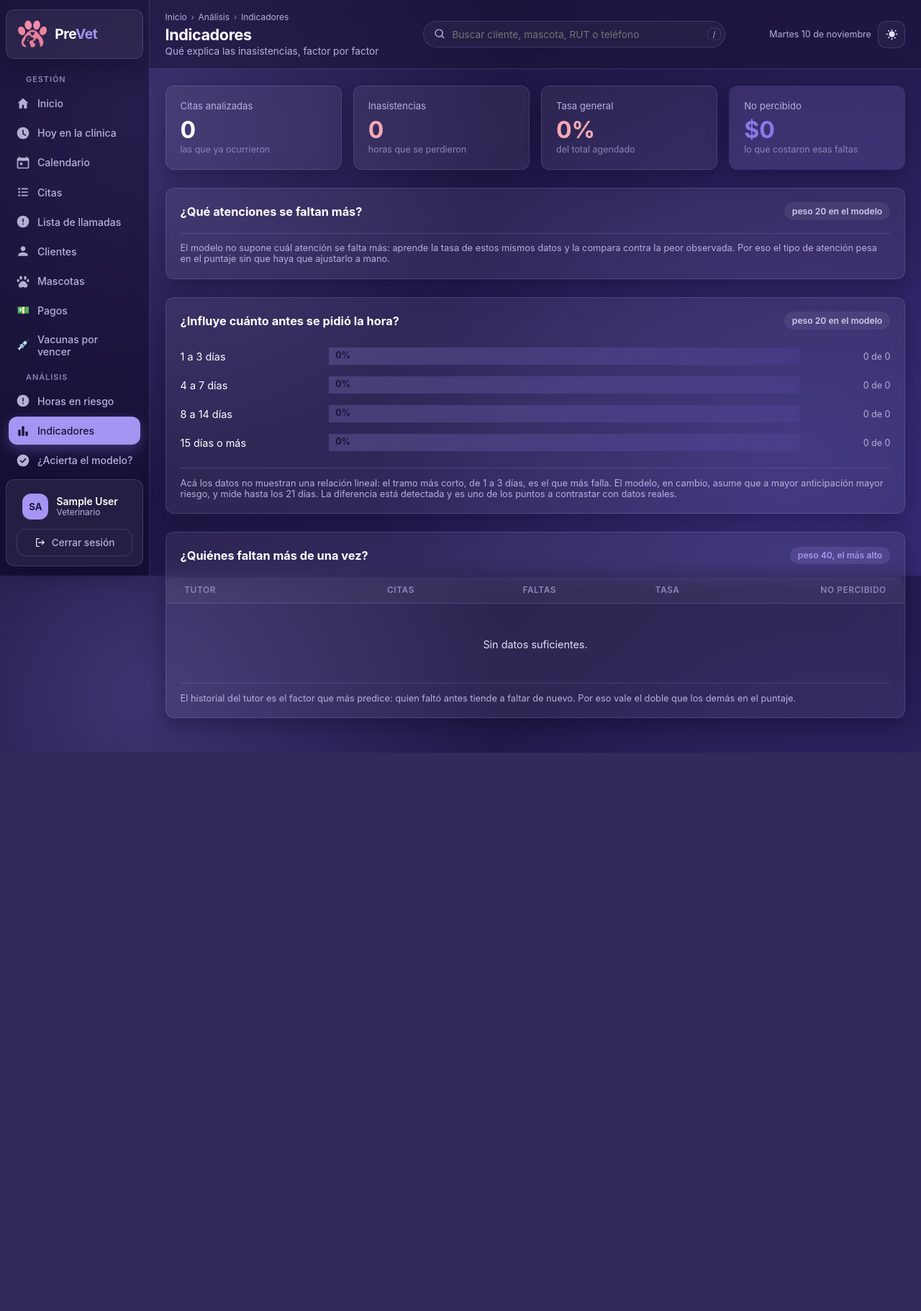
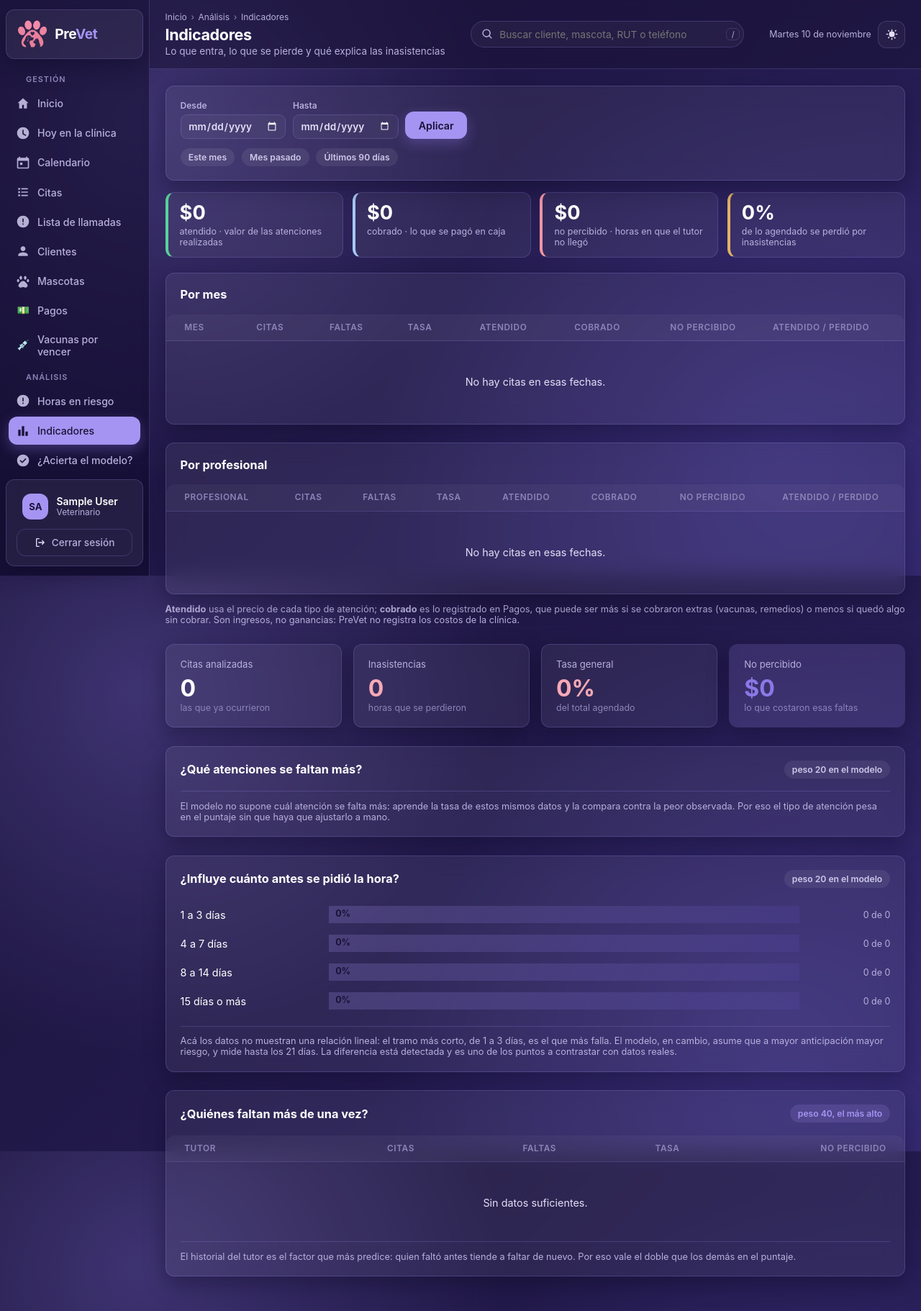
Before and after one commit to KatUci/PreVet, a Django app: page /indicadores/ in a window 1280 px wide. Shown: the whole page at 72% size. Before the commit the page ends 1046 px from the top, so only its background shows below. Run offline with Django 5.2, Linux system fonts and the light colour scheme; a user stored in the database is signed in; tables that the repository leaves empty hold one stand-in row (values such as "Sample post").

Commit message:
Agrega indicadores por profesional y por mes con filtro de fechas, ingresos y perdidas (PV-IND-02)

```diff
--- a/sistema/core/views.py
+++ b/sistema/core/views.py
@@ -314,22 +314,36 @@
 @login_required
 @permission_required('citas.ver_indicadores', raise_exception=True)
 def indicadores(request):
-    """Análisis de las inasistencias, factor por factor del modelo de riesgo."""
+    """Lo que entra, lo que se pierde y qué explica las inasistencias.
+
+    Todo se recalcula en el rango de fechas elegido (PV-IND-02).
+    """
+    import datetime
+
+    from citas.models import Pago
 
     hoy = timezone.localdate()
+    desde, hasta = _rango_fechas(request.GET)
 
     # Se traen todas de una vez y el resto del cálculo se hace en Python.
-    # Son poco más de 200 citas: cabe de sobra en memoria y evita decenas
+    # Son unos cientos de citas: cabe de sobra en memoria y evita decenas
     # de consultas separadas contra la base de datos.
-    ocurridas = list(Cita.objects
-                     .filter(fecha__lt=hoy)
-                     .exclude(estado='pendiente')
-                     .select_related('tipo_atencion', 'cliente'))
+    citas = (Cita.objects.filter(fecha__lt=hoy).exclude(estado='pendiente')
+             .select_related('tipo_atencion', 'cliente', 'veterinario'))
+    if desde:
+        citas = citas.filter(fecha__gte=desde)
+    if hasta:
+        citas = citas.filter(fecha__lte=hasta)
+    ocurridas = list(citas)
+    cobrado_por_cita = dict(Pago.objects.filter(cita__in=[c.pk for c in ocurridas])
+                            .values_list('cita_id', 'monto'))
 
     def resumen(grupo):
-        """Cuenta total, faltas, tasa y plata perdida de un grupo de citas."""
+        """Cuenta total, faltas, tasa, lo atendido, lo cobrado y lo perdido de un grupo de citas."""
         faltas = [c for c in grupo if c.estado == 'no_asistio']
         perdido = sum(c.tipo_atencion.precio for c in faltas)
+        atendido = sum(c.tipo_atencion.precio for c in grupo if c.estado == 'completada')
+        agendado = atendido + perdido
         return {
             'total': len(grupo),
             'faltas': len(faltas),
@@ -339,7 +353,35 @@
             # como se escriben los pesos en Chile. El filtro intcomma de Django
             # depende del idioma configurado y deja espacios en vez de puntos.
             'perdido_txt': f"{perdido:,}".replace(",", "."),
+            'atendido': atendido,
+            'cobrado': sum(cobrado_por_cita.get(c.pk, 0) for c in grupo),
+            # Qué parte de lo que se esperaba recibir se perdió porque el tutor no llegó.
+            'pct_perdido': round(perdido / agendado * 100, 1) if agendado else 0,
+            'ancho_atendido': round(atendido / agendado * 100) if agendado else 0,
+            'ancho_perdido': round(perdido / agendado * 100) if agendado else 0,
         }
+
+    # ---------- Por mes y por profesional (PV-IND-02) ----------
+    nombres_mes = ['Enero', 'Febrero', 'Marzo', 'Abril', 'Mayo', 'Junio', 'Julio', 'Agosto',
+                   'Septiembre', 'Octubre', 'Noviembre', 'Diciembre']
+    meses = {}
+    for c in ocurridas:
+        meses.setdefault((c.fecha.year, c.fecha.month), []).append(c)
+    por_mes = [dict(nombre=f'{nombres_mes[mes - 1]} {anio}', **resumen(meses[(anio, mes)]))
+               for anio, mes in sorted(meses, reverse=True)]
+
+    profesionales = {}
+    for c in ocurridas:
+        profesionales.setdefault(c.veterinario, []).append(c)
+    por_veterinario = sorted(
+        [dict(nombre=v.get_full_name() or v.username, **resumen(g)) for v, g in profesionales.items()],
+        key=lambda f: -f['atendido'])
+
+    primero_del_mes = hoy.replace(day=1)
+    fin_mes_pasado = primero_del_mes - datetime.timedelta(days=1)
+    atajos = [('Este mes', primero_del_mes, hoy),
+              ('Mes pasado', fin_mes_pasado.replace(day=1), fin_mes_pasado),
+              ('Últimos 90 días', hoy - datetime.timedelta(days=90), hoy)]
 
     def escalar(filas):
         """Agrega el ancho de la barra, en porcentaje de la mayor."""
@@ -379,6 +421,10 @@
 
     return render(request, 'core/indicadores.html', {
         'seccion': 'indicadores',
+        'desde': desde,
+        'hasta': hasta,
+        'atajos': atajos,
+        'cortes': [('Por mes', por_mes, 'Mes'), ('Por profesional', por_veterinario, 'Profesional')],
         'por_tipo': por_tipo,
         'por_anticipacion': por_anticipacion,
         'reincidentes': reincidentes,
--- a/sistema/templates/core/indicadores.html
+++ b/sistema/templates/core/indicadores.html
@@ -1,11 +1,85 @@
 {% extends 'base.html' %}
+{% load pesos %}
 
 {% block titulo %}Indicadores{% endblock %}
 {% block migas %}<a href="/">Inicio</a><span class="sep">›</span><span>Análisis</span><span class="sep">›</span><span>Indicadores</span>{% endblock %}
 {% block encabezado %}Indicadores{% endblock %}
-{% block subtitulo %}Qué explica las inasistencias, factor por factor{% endblock %}
+{% block subtitulo %}Lo que entra, lo que se pierde y qué explica las inasistencias{% endblock %}
 
 {% block contenido %}
+
+{# ---------- Filtro de fechas (PV-IND-02): todo lo de abajo se recalcula en este rango ---------- #}
+<form method="get" class="card filtros-citas">
+    <div class="filtros-fila filtros-campos">
+        <label>Desde <input type="date" name="desde" value="{{ desde|date:'Y-m-d' }}"></label>
+        <label>Hasta <input type="date" name="hasta" value="{{ hasta|date:'Y-m-d' }}"></label>
+        <button type="submit" class="btn btn-primario">Aplicar</button>
+        {% if desde or hasta %}<a href="{% url 'indicadores' %}" class="btn btn-suave">Todas las fechas</a>{% endif %}
+    </div>
+    <div class="filtros-fila atajos">
+        {% for nombre, a_desde, a_hasta in atajos %}
+        <a class="badge {% if desde == a_desde and hasta == a_hasta %}badge-azul{% else %}badge-neutro{% endif %}"
+           href="?desde={{ a_desde|date:'Y-m-d' }}&hasta={{ a_hasta|date:'Y-m-d' }}">{{ nombre }}</a>
+        {% endfor %}
+    </div>
+</form>
+
+{# ---------- Ingresos y pérdidas ---------- #}
+<div class="kpis-dia">
+    <div class="kpi kpi-ok"><span class="kpi-num">{{ general.atendido|pesos }}</span><span class="kpi-txt">atendido · valor de las atenciones realizadas</span></div>
+    <div class="kpi kpi-info"><span class="kpi-num">{{ general.cobrado|pesos }}</span><span class="kpi-txt">cobrado · lo que se pagó en caja</span></div>
+    <div class="kpi kpi-mal"><span class="kpi-num">{{ general.perdido|pesos }}</span><span class="kpi-txt">no percibido · horas en que el tutor no llegó</span></div>
+    <div class="kpi kpi-warn"><span class="kpi-num">{{ general.pct_perdido }}%</span><span class="kpi-txt">de lo agendado se perdió por inasistencias</span></div>
+</div>
+
+{% for titulo, filas, primera in cortes %}
+<div class="card" style="margin-bottom:1.6rem">
+    <div class="card-titulo"><h2>{{ titulo }}</h2></div>
+    <div class="tabla-wrap">
+        <table>
+            <thead>
+                <tr>
+                    <th>{{ primera }}</th>
+                    <th style="text-align:right">Citas</th>
+                    <th style="text-align:right">Faltas</th>
+                    <th style="text-align:right">Tasa</th>
+                    <th style="text-align:right">Atendido</th>
+                    <th style="text-align:right">Cobrado</th>
+                    <th style="text-align:right">No percibido</th>
+                    <th style="min-width:140px">Atendido / perdido</th>
+                </tr>
+            </thead>
+            <tbody>
+                {% for f in filas %}
+                <tr>
+                    <td style="font-weight:600">{{ f.nombre }}</td>
+                    <td style="text-align:right; color:var(--gris)">{{ f.total }}</td>
+                    <td style="text-align:right">{{ f.faltas }}</td>
+                    <td style="text-align:right; font-weight:600">{{ f.tasa }}%</td>
+                    <td style="text-align:right; color:var(--ok-txt)">{{ f.atendido|pesos }}</td>
+                    <td style="text-align:right">{{ f.cobrado|pesos }}</td>
+                    <td style="text-align:right; color:var(--error-txt)">{{ f.perdido|pesos }}</td>
+                    <td>
+                        <div style="display:flex; height:14px; background:var(--tinte)" title="{{ f.pct_perdido }}% de lo agendado se perdió">
+                            <span class="tramo-bajo" style="width:{{ f.ancho_atendido }}%"></span>
+                            <span class="tramo-alto" style="width:{{ f.ancho_perdido }}%"></span>
+                        </div>
+                    </td>
+                </tr>
+                {% empty %}
+                <tr><td colspan="8" class="vacio">No hay citas en esas fechas.</td></tr>
+                {% endfor %}
+            </tbody>
+        </table>
+    </div>
+</div>
+{% endfor %}
+
+<div style="font-size:.8rem; color:var(--gris); margin:-.8rem 0 1.6rem">
+    <b>Atendido</b> usa el precio de cada tipo de atención; <b>cobrado</b> es lo registrado en Pagos, que puede ser más
+    si se cobraron extras (vacunas, remedios) o menos si quedó algo sin cobrar. Son ingresos, no ganancias: PreVet no
+    registra los costos de la clínica.
+</div>
 
 {# ---------- Resumen general ---------- #}
 <div style="display:grid; grid-template-columns:repeat(auto-fit,minmax(215px,1fr));
```
Also changed, not shown: sistema/citas/management/commands/cargar_demo.py (+29 -2 lines), sistema/core/tests.py (+53 -0 lines).
